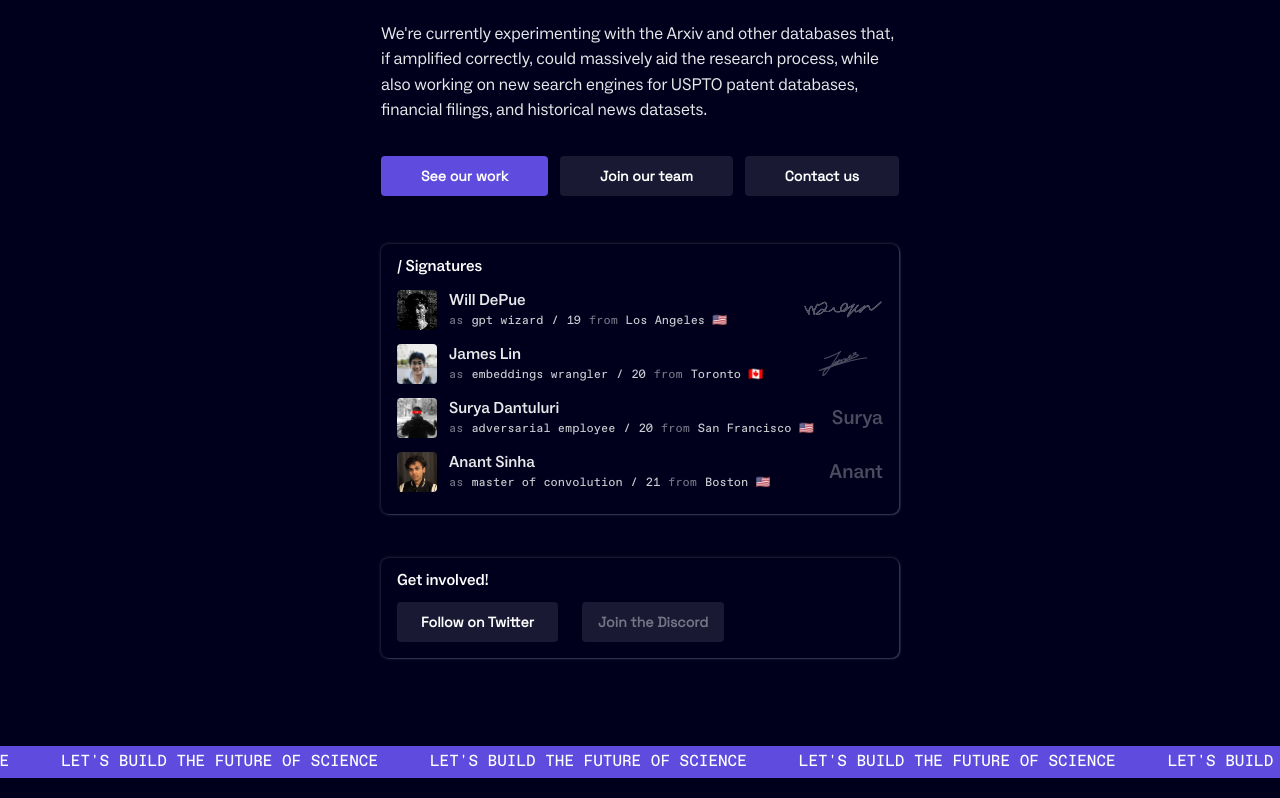
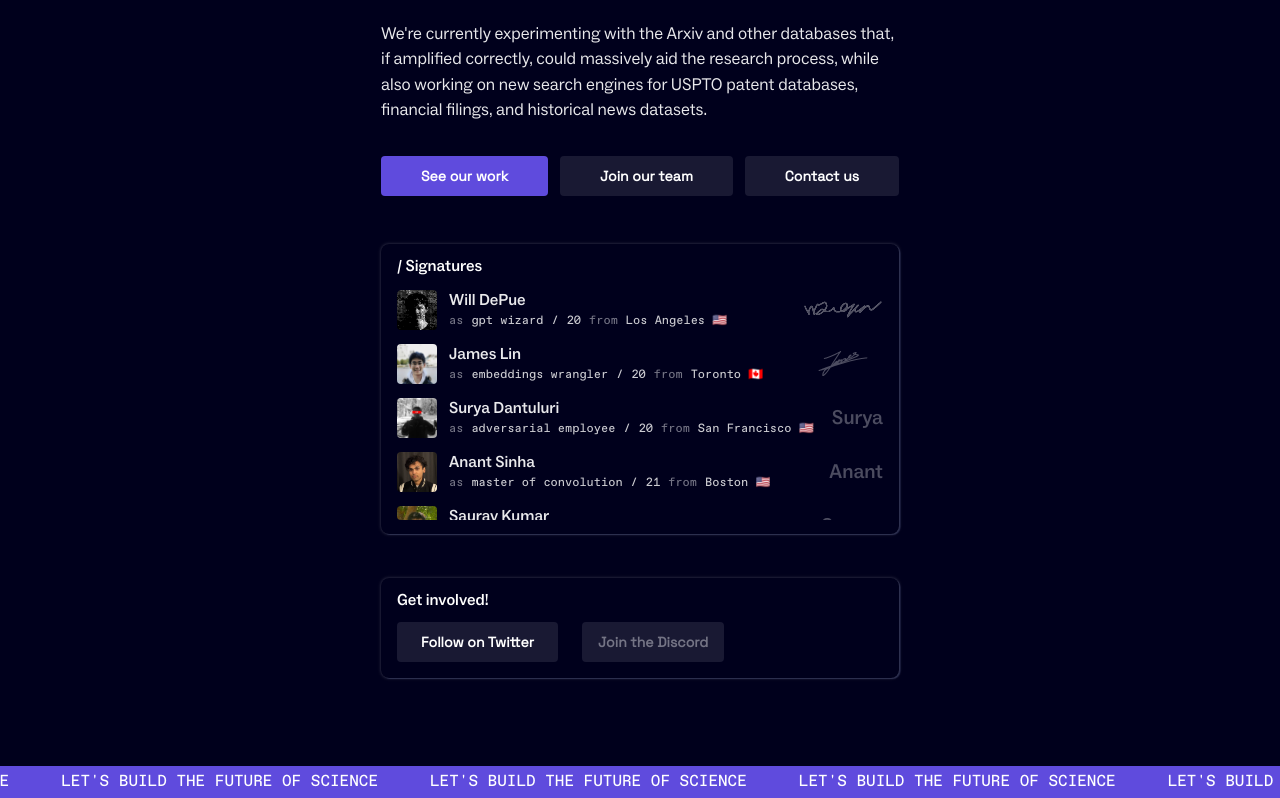
Before and after one commit to 0hq/fakemacrocosm, a Next.js app: page / in a window 1280 px wide. Shown: the part 916-1714 px from the top of the page. Built offline with nearby package versions, Linux system fonts and the light colour scheme; a web font is replaced by a local one.

Commit message:
updated signatures

```diff
--- a/src/configs/signatures.ts
+++ b/src/configs/signatures.ts
@@ -63,7 +63,7 @@ export const signatures: Array<Signatures> = [
     image: WillPicture,
     name: "Will DePue",
     subject: "gpt wizard",
-    age: "19",
+    age: "20",
     location: "Los Angeles 🇺🇸",
     signature: WillSignature,
     gold: false,
@@ -94,6 +94,14 @@ export const signatures: Array<Signatures> = [
     location: "Boston 🇺🇸",
     gold: false,
   },
+  {
+    image: SauravPicture,
+    name: "Saurav Kumar",
+    subject: "matmul alchemist",
+    age: "20",
+    location: "San Francisco 🇺🇸",
+    gold: false,
+  },
 ];
 
 // test
--- a/src/pages/index.tsx
+++ b/src/pages/index.tsx
@@ -32,9 +32,8 @@ const Home: NextPage = () => {
           </div>
           <hr className={classNames(horizonal_rule, "mb-2.5 mt-0")} />
           <p className={paragraph}>
-            This group is part of an{" "}
-            <span className={highlight}>experiment in building digital projects with specific focus on civilizational scale.</span> We're made
-            up of a group of young people who enjoy tinkering on projects with high potential and immediate impact.
+            This group is part of an <span className={highlight}>experiment in building digital projects with specific focus on civilizational scale.</span>{" "}
+            We're made up of a group of young people who enjoy tinkering on projects with high potential and immediate impact.
           </p>
           <p className={paragraph}>
             It's easier than it's ever been to build incredible things. The insane productivity that's being unlocked by AI is only going to accelerate, and
@@ -65,7 +64,7 @@ const Home: NextPage = () => {
 
           <div className="mt-6 flex flex-wrap justify-between gap-3">
             <button
-              className="bold flex flex-grow h-10 cursor-pointer items-center justify-center rounded bg-[#5f4bdd] px-6 font-button text-sm font-bold text-white"
+              className="bold flex h-10 flex-grow cursor-pointer items-center justify-center rounded bg-[#5f4bdd] px-6 font-button text-sm font-bold text-white"
               onClick={() => {
                 plausible("clicked-contact");
                 window.open("https://alex.macrocosm.so");
@@ -74,7 +73,7 @@ const Home: NextPage = () => {
               See our work
             </button>
             <button
-              className="bold flex flex-grow h-10 cursor-pointer items-center justify-center gap-7 rounded bg-[#191933] px-6 font-button text-sm font-bold text-white"
+              className="bold flex h-10 flex-grow cursor-pointer items-center justify-center gap-7 rounded bg-[#191933] px-6 font-button text-sm font-bold text-white"
               onClick={() => {
                 plausible("clicked-contact");
                 window.open("mailto:contact@macrocosm.so?subject=Interested%20in%20joining%20the%20team...");
@@ -83,7 +82,7 @@ const Home: NextPage = () => {
               Join our team
             </button>
             <button
-              className="bold flex flex-grow h-10 cursor-pointer items-center justify-center  gap-7 rounded bg-[#191933] px-6 font-button text-sm font-bold text-white"
+              className="bold flex h-10 flex-grow cursor-pointer items-center justify-center  gap-7 rounded bg-[#191933] px-6 font-button text-sm font-bold text-white"
               onClick={() => {
                 plausible("clicked-contact");
                 window.open("mailto:contact@macrocosm.so?subject=Reaching%20out...");
@@ -92,9 +91,9 @@ const Home: NextPage = () => {
               Contact us
             </button>
           </div>
-          <div className="mt-12 mb-6 h-[270px] rounded-lg bg-[#00001c] px-4 pb-4 pt-1.5 shadow-custom">
+          <div className="mt-12 mb-6 h-[290px] rounded-lg bg-[#00001c] px-4 pb-4 pt-1.5 shadow-custom">
             <h1 className="z-10 w-full bg-[#00001c] pt-1 font-semibold	">/ Signatures</h1>
-            <div className="mt-3 flex h-52 flex-col gap-3.5 overflow-auto rounded">
+            <div className="mt-3 flex h-[230px] flex-col gap-3.5 overflow-auto rounded">
               {signatures.map((signature, i) => (
                 <div className="static flex h-10 items-center justify-between" key={i}>
                   <div className="flex shrink-0">
```
